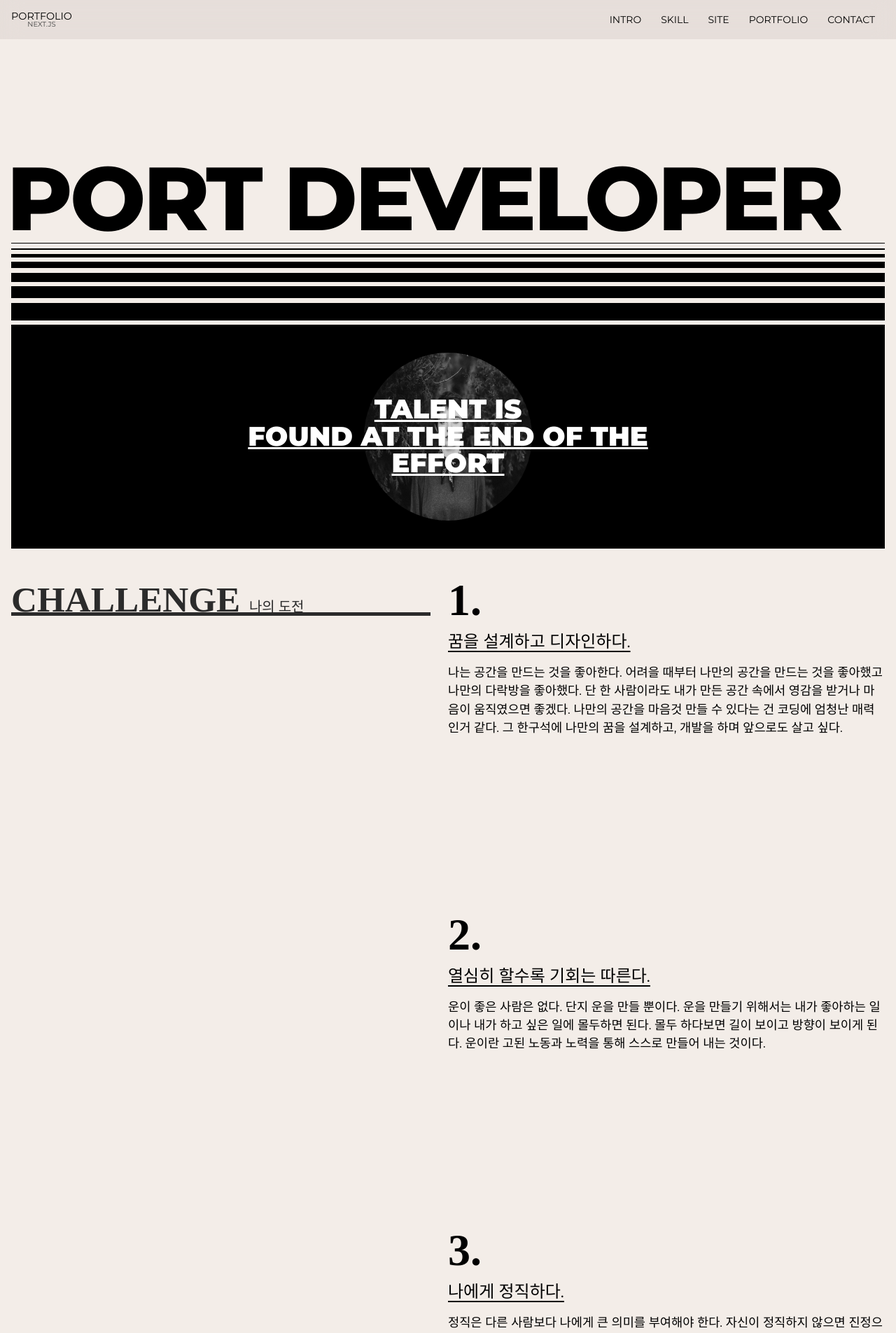
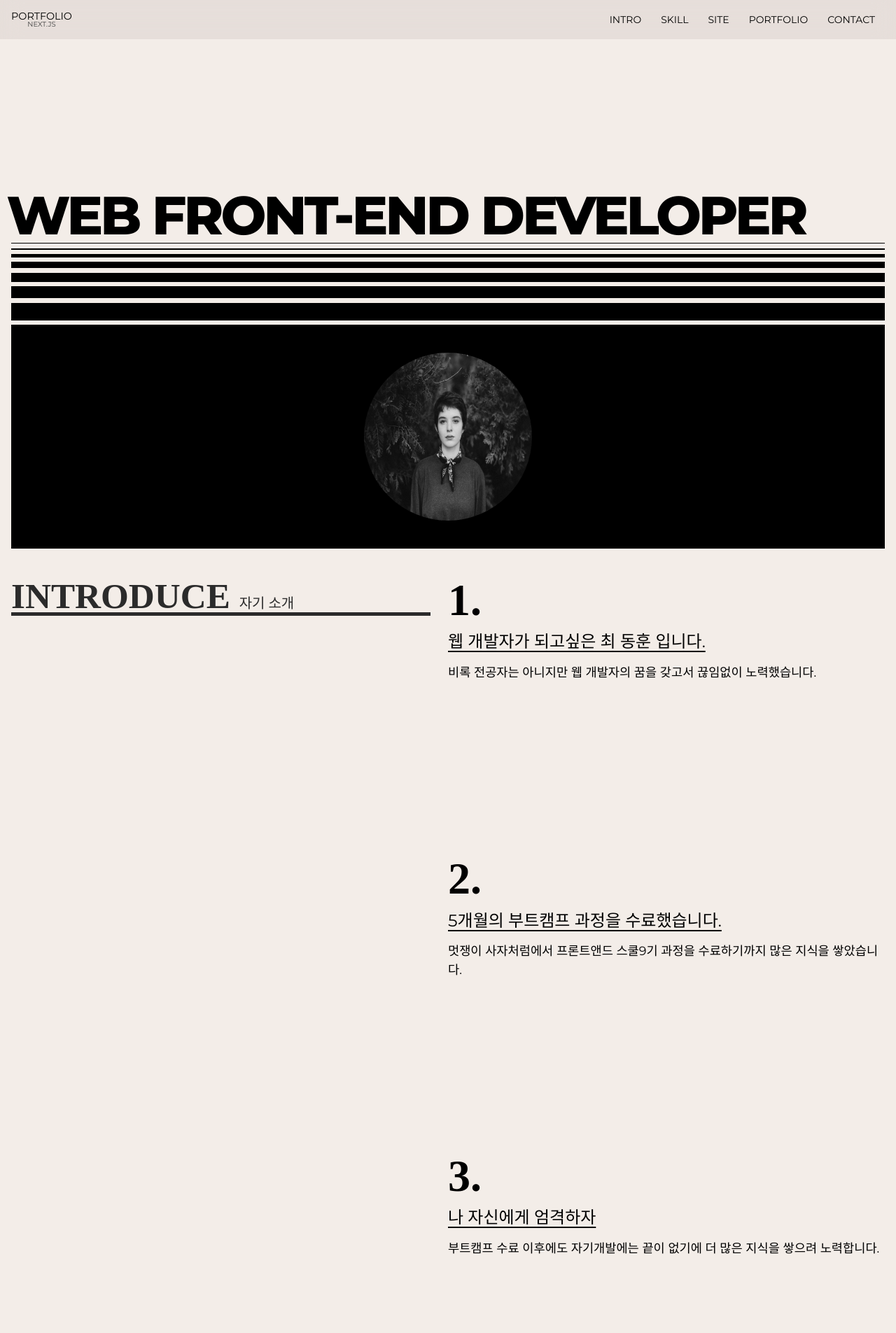
Before and after one commit to pitepan3/Port-next, a Next.js app: page / in a window 1280 px wide. Shown: the top 1905 px of the page at 70% size. Built offline with nearby package versions, Linux system fonts and the light colour scheme; a small style sheet from the web is missing; a web font is replaced by a local one.

Commit message:
first-commit

```diff
--- a/src/assets/scss/section/_intro.scss
+++ b/src/assets/scss/section/_intro.scss
@@ -16,7 +16,7 @@
   }
 
   .intro__title {
-    font-size: 10vw;
+    font-size: 6vw;
     text-transform: uppercase;
     line-height: 1;
     font-weight: 800;
--- a/src/assets/scss/section/_port.scss
+++ b/src/assets/scss/section/_port.scss
@@ -12,7 +12,7 @@
     height: 5vw;
     font-size: 4vw;
     font-weight: 900;
-    line-height: 1.6;
+    line-height: 1.4;
     font-family: var(--mainKor-font);
     text-transform: uppercase;
     color: var(--black100);
--- a/src/assets/scss/section/_site.scss
+++ b/src/assets/scss/section/_site.scss
@@ -9,7 +9,7 @@
     height: 5vw;
     font-size: 4vw;
     font-weight: 900;
-    line-height: 1.6;
+    line-height: 1.4;
     font-family: var(--mainKor-font);
     text-transform: uppercase;
     color: var(--black100);
--- a/src/assets/scss/section/_skill.scss
+++ b/src/assets/scss/section/_skill.scss
@@ -15,7 +15,7 @@
     height: 5vw;
     font-size: 4vw;
     font-weight: 900;
-    line-height: 1.6;
+    line-height: 1.4;
     font-family: var(--mainKor-font);
     text-transform: uppercase;
     color: var(--black100);
--- a/src/components/Port.jsx
+++ b/src/components/Port.jsx
@@ -38,7 +38,7 @@ const Port = () => {
     <section id="port" ref={horizontalRef}>
       <div className="port__inner">
         <h2 className="port__title">
-          portfolio <em>포폴 작업물</em>
+          skills <em>강점 역량</em>
         </h2>
         <div className="port__wrap">
           {portText.map((port, key) => (
@@ -53,7 +53,6 @@ const Port = () => {
               </a>
               <h3 className="title">{port.title}</h3>
               <p className="desc">{port.desc}</p>
-              <a href={port.view} target="_blank" className="site">사이트 보기</a>
             </article>
           ))}
         </div>
--- a/src/components/Skill.jsx
+++ b/src/components/Skill.jsx
@@ -7,7 +7,7 @@ const Skill = () => {
     <section id="skill">
       <div className="slkll__inner">
         <h2 className="skill__title">
-          challenge <em>나의 도전</em>
+          Introduce <em>자기 소개</em>
         </h2>
         <div className="skill__desc">
           {skillText.map((skill, key) => (
--- a/src/constants/index.js
+++ b/src/constants/index.js
@@ -35,174 +35,148 @@ export const headerNav = [
 ];
 
 export const introText = {
-  title: "port developer",
-  desc: ["talent is", "found at the end of the", "effort"],
+  title: "web front-end developer",
+  desc: [""],
   img: about
 }
 
 export const skillText = [
   {
-    title: "꿈을 설계하고 디자인하다.",
-    desc: "나는 공간을 만드는 것을 좋아한다. 어려을 때부터 나만의 공간을 만드는 것을 좋아했고 나만의 다락방을 좋아했다. 단 한 사람이라도 내가 만든 공간 속에서 영감을 받거나 마음이 움직였으면 좋겠다. 나만의 공간을 마음것 만들 수 있다는 건 코딩에 엄청난 매력인거 같다. 그 한구석에 나만의 꿈을 설계하고, 개발을 하며 앞으로도 살고 싶다."
+    title: "웹 개발자가 되고싶은 최 동훈 입니다.",
+    desc: "비록 전공자는 아니지만 웹 개발자의 꿈을 갖고서 끊임없이 노력했습니다."
   },
   {
-    title: "열심히 할수록 기회는 따른다.",
-    desc: "운이 좋은 사람은 없다. 단지 운을 만들 뿐이다. 운을 만들기 위해서는 내가 좋아하는 일이나 내가 하고 싶은 일에 몰두하면 된다. 몰두 하다보면 길이 보이고 방향이 보이게 된다. 운이란 고된 노동과 노력을 통해 스스로 만들어 내는 것이다."
+    title: "5개월의 부트캠프 과정을 수료했습니다.",
+    desc: "멋쟁이 사자처럼에서 프론트앤드 스쿨9기 과정을 수료하기까지 많은 지식을 쌓았습니다."
   },
   {
-    title: "나에게 정직하다.",
-    desc: "정직은 다른 사람보다 나에게 큰 의미를 부여해야 한다. 자신이 정직하지 않으면 진정으로 원하는 일을 열정적으로 밀고 나갈 수 없다. 마음에서 우러나오는 일을 해야 정직해지며 삶을 더 즐길 줄 알게 된다."
+    title: "나 자신에게 엄격하자",
+    desc: "부트캠프 수료 이후에도 자기개발에는 끝이 없기에 더 많은 지식을 쌓으려 노력합니다."
   }
 ]
 
 export const siteText = [
   {
     text: ["make", "site compliant with", "webstandard"],
-    title: "비트를 이용한 사이트 제작",
+    title: "비트를 이용한 포트폴리오 사이트 제작",
     code: "https://github.com/webstoryboy/port2023-vite",
     view: "https://port2023-vite.netlify.app",
     info: [
       "site coding",
-      "production period : two days",
+      "production period : seven days",
       "use stack : HTML5/CSS3, CSS Variable, Vite",
     ],
   },
   {
     text: ["make", "site compliant with", "react.js"],
-    title: "리액트를 이용한 사이트 제작",
+    title: "리액트를 이용한 포트폴리오 사이트 제작",
     code: "https://github.com/webstoryboy/port2023-react",
     view: "https://port2023-react.netlify.app",
     info: [
       "site coding",
-      "production period : two days",
+      "production period : seven days",
       "use stack : HTML5/CSS3, CSS Variable, react",
     ],
   },
   {
-    text: ["make", "site compliant with", "vue.js"],
-    title: "뷰를 이용한 사이트 제작",
-    code: "https://github.com/webstoryboy/port2023-vue",
-    view: "https://port2023-vue.netlify.app",
+    text: ["make", "site compliant with", "next.js"],
+    title: "넥스트를 이용한 포트폴리오 사이트 제작",
+    code: "https://github.com/webstoryboy/port2023-next",
+    view: "https://port2023-next.netlify.app",
     info: [
       "site coding",
-      "production period : two days",
-      "use stack : HTML5/CSS3, Scss Variable, vue",
+      "production period : seven days",
+      "use stack : HTML5/CSS3, Scss Variable, next.js",
     ],
   },
   {
     text: ["make", "site compliant with", "next.js"],
-    title: "넥스트를 이용한 사이트 제작",
-    code: "https://github.com/webstoryboy/port2023-next",
-    view: "https://port2023-next.netlify.app",
+    title: "넥스트를 이용한 부동산 사이트 제작",
+    code: "https://github.com/pitepan3/practice-next.js",
+    view: "https://port2023-vue.netlify.app",
     info: [
       "site coding",
-      "production period : two days",
+      "production period : one month",
       "use stack : HTML5/CSS3, Scss Variable, next.js",
     ],
-  },
+  }
 ];
 
 export const portText = [
   {
     num: "01",
-    title: "어워드에도 올라간 포트폴리오",
-    desc: "라마 디자인을 통해 자신의 스킬을 가장 멋지게 표현한 포트폴리오입니다. 가로 모드와 세로 모드는 매우 인상적이며 특히 리액트와 비트를 이용하여 제작한 것은 더욱 놀랍습니다. 이 사이트는 awwwards.com에도 인정받아 올라간 포트폴리오입니다. 확실히 그의 뛰어난 디자인 스킬과 기술력이 빛을 발휘한 결과물인 것 같습니다.",
+    title: "HTML",
+    desc: "웹 프론트앤드의 가장 기본적인 HTML을 쉽게 다룸으로써, 가장 이상적인 트리구조를 갖추도록 항상 노력하고 있습니다. 다른 개발자가 볼 경우에도 쉽게 이해할 수 있도록 가독성 좋은 코드를 구성하도록 합니다.",
     img: port01,
     code: "https://github.com/kimsangjunv1/-React-Portfolio",
-    view: "https://portfoliosj-react.netlify.app",
     name: "김상* 포트폴리오",
   },
   {
     num: "02",
-    title: "빛나는 밤에 포트폴리오",
-    desc: "이 사이트는 정말 인상적인 포트폴리오입니다. 특히 스무스한 효과와 가로 모드드 높은 퀄리티를 자랑합니다. 디테일과 꼼꼼함이 넘치는 포트폴리오는 개발자의 뛰어난 능력을 엿볼 수 있습니다. GSAP와 React.js를 이용하여 사이트를 표현한 것은 기술적인 능력과 창의성을 강조하는데, 부족함이 없으며, 세심한 코딩과 디테일한 작업으로 그의 개발 감각과 능력이 빛을 발휘한 것 같습니다. ",
+    title: "CSS",
+    desc: "HTML 다음 단계인 CSS를 잘 다룸으로써, 사용자에게 재미를 줄 수 있는 기술이라고 생각합니다. 좋은 정보를 전달함에 있어서 눈이 즐거우면 더욱 잘 전달될 수 있다고 생각하기 때문에 사용자의 눈이 즐거운 정보전달이 되도록 노력하겠습니다.",
     img: port02,
     code: "https://github.com/seolhee313/PORTFOLIO-REACT",
-    view: "https://portfolio-313.web.app/",
     name: "천설* 포트폴리오",
   },
   {
     num: "03",
-    title: "열정이 넘치는 포트폴리오",
-    desc: "이 사이트는 정말 인상적인 포트폴리오입니다. 특히 스무스한 효과와 가로 모드드 높은 퀄리티를 자랑합니다. 디테일과 꼼꼼함이 넘치는 포트폴리오는 개발자의 뛰어난 능력을 엿볼 수 있습니다. GSAP와 React.js를 이용하여 사이트를 표현한 것은 기술적인 능력과 창의성을 강조하는데, 부족함이 없으며, 세심한 코딩과 디테일한 작업으로 그의 개발 감각과 능력이 빛을 발휘한 것 같습니다. ",
+    title: "JavsScript",
+    desc: "JavaScript 어쭈구 ",
     img: port03,
     code: "https://github.com/seolhee313/PORTFOLIO-REACT",
-    view: "https://portfolio-313.web.app/",
     name: "천설* 포트폴리오",
   },
   {
     num: "04",
-    title: "모던한 포트폴리오",
-    desc: "블랙 컨셉과 애니메이션이 돋보이는 포트폴리오 사이트입니다. GSAP를 통한 애니메이션과 NEXT.js를 통해 제작된 포트폴리오입니다. pin 애니메이션을 통한 포폴 작업물의 표현 능력이 돋보이는 사이트입니다.",
+    title: "React",
+    desc: "React 어쭈구",
     img: port04,
     code: "https://github.com/dlgnsrb227/portfolio-next",
-    view: "https://hoongportfolio-next.netlify.app/",
     name: "이훈* 포트폴리오",
   },
   {
     num: "05",
-    title: "가로모드의 정석 포트폴리오",
-    desc: "이 포트폴리오는 가로모드를 통해 눈에 띄는 애니메이션 효과를 가진 멋진 작품들이 펼쳐집니다. 세션 간의 부드러운 전환과 흥미로운 움직임이 사용자들에게 색다른 경험을 선사합니다. 사이트에는 탁월한 디자인과 창의적인 애니메이션들이 어우러져, 사용자들에게 인상적인 시각적인 효과를 줍니다. 애니메이션은 적절히 사용되어 사이트를 더욱 생동감 있게 만들어주는 포트폴리오입니다.",
+    title: "Vite / Next.js",
+    desc: "Vite / Next.js 어쭈구",
     img: port05,
     code: "/",
-    view: "https://junseungpark.github.io/portfolio/index3.html",
     name: "박준* 포트폴리오",
   },
   {
     num: "06",
-    title: "화려함의 정석 포트폴리오",
-    desc: "화려하고 세련된 디자인과 다채로운 색상이 사용된 포트폴리오는 사용자를 홀릴 듯한 시각적인 매력을 지니고 있습니다. 포트폴리오 내의 각 작품들은 디테일한 디자인과 탁월한 시각적 표현력을 갖추고 있어, 주인공의 뛰어난 예술적 감각을 느낄 수 있습니다. 화려한 애니메이션 효과와 부드러운 전환은 사이트를 더욱 생동감 있게 만들어주며, 사용자들에게 색다른 경험을 선사합니다.",
-    img: port06,
+    title: "협동력",
+    desc: "협동력 어쭈구",
+    img: port07,
     code: "/",
-    view: "https://webstoryboy.github.io/port2023/portfolio-student/DavidYang/index.html",
     name: "포트폴리오",
   },
   {
     num: "07",
-    title: "패럴랙스 정석 포트폴리오",
-    desc: "마치 예술작품을 감상하는 듯한 환상적인 경험을 선사하는 포트폴리오입니다. 패럴랙스 스크롤링을 활용하여 구성된 사이트는 사용자들에게 독특하고 멋진 시각적 효과를 제공합니다. 배경과 움직이는 요소들이 조화롭게 어우러져, 사이트 전반에 걸쳐 깊이와 입체감을 느낄 수 있습니다. 스크롤에 따라 움직이는 요소들은 마치 세계를 탐험하는 듯한 느낌을 주며, 사용자들을 끌어들이는 매력적인 요소로 작용합니다.",
-    img: port07,
+    title: "친화력",
+    desc: "친화력 어쭈구",
+    img: port09,
     code: "/",
-    view: "https://webstoryboy.github.io/port2023/portfolio-student/TaeyongLee/index.html",
     name: "포트폴리오",
   },
-  {
-    num: "08",
-    title: "트랜지션 포트폴리오",
-    desc: "화면 전환과 요소들의 흐름이 순조롭고 매끄러운 작품들로 가득한 포트폴리오 사이트입니다. 페이지 간의 트랜지션은 마치 이야기를 풀어내는 듯한 흥미진진한 경험을 선사합니다. 트랜지션 효과의 적절한 활용은 작품들을 보다 동적이고 생동감 있게 만들어줍니다. 각 페이지의 이동이 자연스럽고 사용자들이 원활하게 사이트를 탐색할 수 있도록 배려된 구성은 개발자의 디자인 능력을 잘 보여주는 특징입니다.",
-    img: port08,
-    code: "/",
-    view: "https://webstoryboy.github.io/port2023/portfolio-student/HyunroKim/index.html",
-    name: "포트폴리오",
-  },
-  {
-    num: "09",
-    title: "스크롤의 정석 포트폴리오",
-    desc: "스크롤링을 활용하여 훌륭한 사용자 경험을 선사하는 포트폴리오 사이트입니다. 스크롤을 내리면서 작품들이 순차적으로 나타나고 효과적으로 전환되는 것은 마치 예술적인 이야기를 읽어나가는 듯한 느낌을 주며 사용자를 매료시킵니다. 스크롤의 움직임을 통해 작품들이 서서히 드러나고, 각 페이지 간의 전환은 자연스럽고 부드럽습니다. 이러한 트랜지션과 애니메이션들이 작품들의 내용과 테마를 더욱 강조해줍니다.",
-    img: port09,
-    code: "/",
-    view: "https://webstoryboy.github.io/port2023/portfolio-student/ChoJaeHyung/index.html",
-    name: "포트폴리오",
-  },
-  {
-    num: "10",
-    title: "모던함의 정석 포트폴리오",
-    desc: "현대적이고 세련된 디자인으로 가득한 포트폴리오 사이트입니다. 모던한 느낌과 세심한 디테일이 조화를 이루며, 사용자에게 신선하고 품격 있는 경험을 제공합니다. 사이트의 디자인은 깔끔하고 단정하면서도 특유의 감성과 풍부한 표현력이 느껴집니다. 간결한 레이아웃과 모던한 색상 선택은 주인공의 디자인 감각을 잘 보여주는 특징입니다.",
-    img: port10,
-    code: "/",
-    view: "https://webstoryboy.github.io/port2023/portfolio-student/JooHyeji/index.html",
-    name: "포트폴리오",
-  },
+  // {
+  //   num: "10",
+  //   title: "앞으로의 계획 / 입사 후 포부",
+  //   desc: "입사 후에도 현재 상황에 안주하지 않고 주도적인 학습을 통해 끊임없는 자기계발을 통해 풀스텍 개발자가 될수 있도록 노력하겠습니다. 또한, 시간이 흘러 후배가 들어온다면 부끄러운 선배가 아닌 멘토같은, 팀에 꼭 필요한 인재가 되겠습니다. ",
+  //   img: port10,
+  //   code: "/",
+  //   name: "포트폴리오",
+  // },
 ];
 
 export const contactText = [
   {
-    link: "https://open.kakao.com/o/gM7YLzwf",
-    title: "KAKAO : webstupids",
+    link: "https://github.com/pitepan3",
+    title: "GitHub: pitepan3",
   },
   {
-    link: "mailto:webstoryboy@naver.com",
-    title: "mail : webstoryboy@naver.com",
+    link: "mailto:pitepan3@naver.com",
+    title: "mail : pitepan3@naver.com",
   },
 ];
 
```
